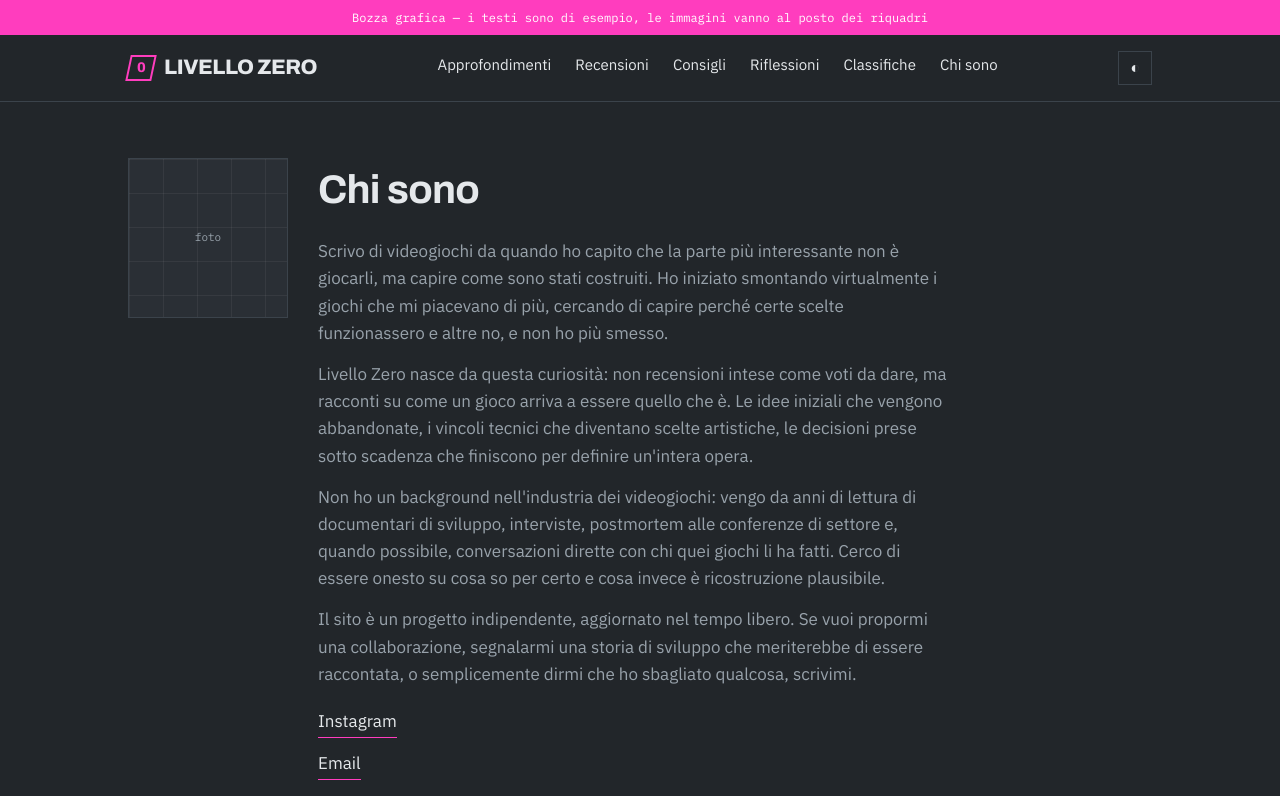
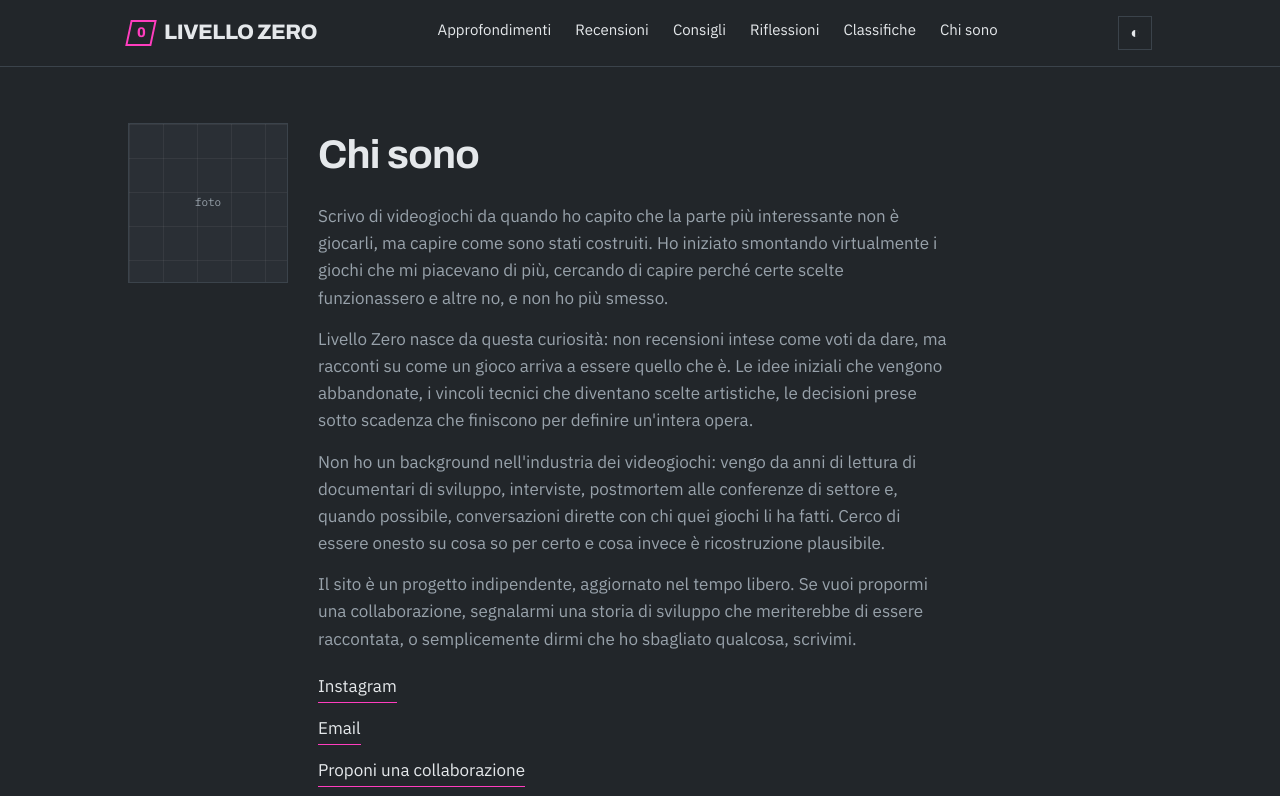
Before and after one commit to gianlivio/livellozero, a Next.js app: page /chi-sono in a window 1280 px wide. Shown: the top 796 px of the page. Built offline with nearby package versions, Linux system fonts and the light colour scheme; no server answers.

Commit message:
Rimuove il nastro di bozza e imposta metadataBase per le anteprime dei link

```diff
--- a/app/(frontend)/globals.css
+++ b/app/(frontend)/globals.css
@@ -90,15 +90,6 @@ a {
   font-family: var(--font-ibm-plex-mono), monospace;
   font-size: 11px;
   color: var(--tenue);
-}
-
-.nastro {
-  background: var(--accento);
-  color: #fff;
-  font-family: var(--font-ibm-plex-mono), monospace;
-  font-size: 12px;
-  text-align: center;
-  padding: 8px 16px;
 }
 
 .testata {
--- a/app/(frontend)/layout.tsx
+++ b/app/(frontend)/layout.tsx
@@ -26,6 +26,9 @@ const ibmPlexMono = IBM_Plex_Mono({
 });
 
 export const metadata: Metadata = {
+  metadataBase: new URL(
+    process.env.NEXT_PUBLIC_SITE_URL || "https://livellozero.vercel.app"
+  ),
   title: "Livello Zero — come nascono i videogiochi",
   description:
     "Approfondimenti, recensioni e consigli sui videogiochi, con attenzione a come vengono progettati e realizzati.",
@@ -52,10 +55,6 @@ export default function RootLayout({ children }: LayoutProps<"/">) {
         <script dangerouslySetInnerHTML={{ __html: scriptTema }} />
       </head>
       <body>
-        <div className="nastro">
-          Bozza grafica — i testi sono di esempio, le immagini vanno al posto
-          dei riquadri
-        </div>
         <header className="testata">
           <div className="guscio testata-interna">
             <Link href="/" className="marchio">
```
